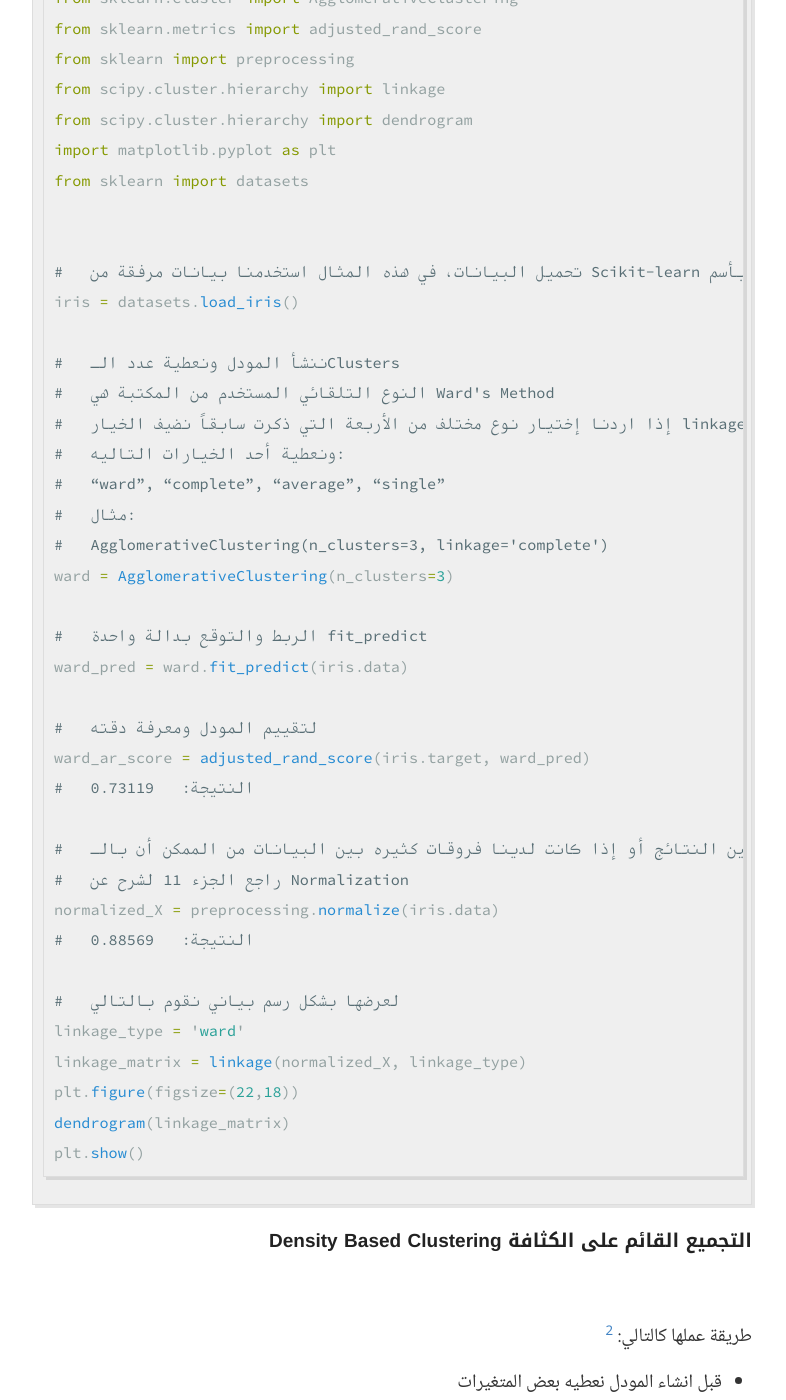
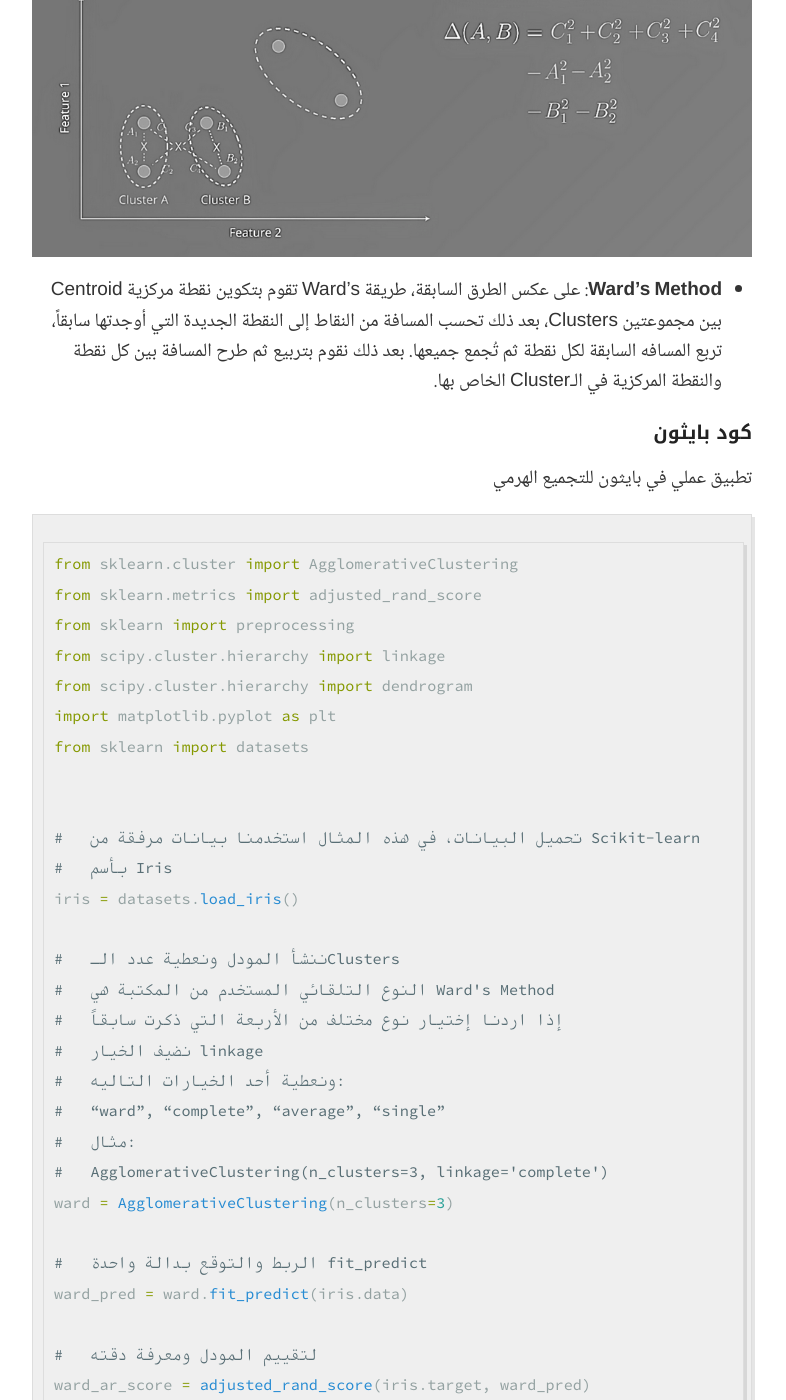
Before and after one commit to alioh/alioh.github.io, a Jekyll site: the page built from _posts/2019-4-13-DSND-Notes-12.md, in a window 1280 px wide and 1400 px high, scrolled down 1621 px. Shown: the whole window, without its empty margins (248-1034 px from the left). Built offline with Jekyll 4.4.1, drawn with Linux system fonts in a browser that asks for light colours; some of the changed text lies outside the part shown.

Commit message:
spelling

`````diff
--- a/_posts/2019-4-13-DSND-Notes-12.md
+++ b/_posts/2019-4-13-DSND-Notes-12.md
@@ -23,11 +23,15 @@ title: ملخص كورس علم البيانات - 12
 
 ##### أنواع التجميع الهرمي:
 توجد أربع أنواع لتحديد المسافات بين الـClusters في التجميع الهرمي: [^1]
-![](https://alioh.github.io/images/2019-2-13/typesofhierarchicalclustering.png)
+
+![](https://alioh.github.io/images/2019-4-13/typesofhierarchicalclustering.png)
+
 * **Single Link**: تحدد المسافه بين كل Cluster وأخرى عن طريق حساب **أقرب** نقطتين لبعضها البعض في كل Cluster.
 * **Complete Link**: تحدد المسافه بين كل Cluster وأخرى عن طريق حساب **أبعد** نقطتين لبعضها البعض في كل Cluster.
 * **Average Link**: تحدد المسافه بين كل Cluster وأخرى عن طريق حساب **متوسط المسافه بين كل النقاط** في كل Cluster.
-![](https://alioh.github.io/images/2019-2-13/wardsmethod.png)
+
+![](https://alioh.github.io/images/2019-4-13/wardsmethod.png)
+
 * **Ward's Method**: على عكس الطرق السابقة، طريقة Ward's تقوم بتكوين نقطة مركزية Centroid بين مجموعتين Clusters، بعد ذلك تحسب المسافة من النقاط إلى النقطة الجديدة التي أوجدتها سابقاً، تربع المسافه السابقة لكل نقطة ثم تُجمع جميعها. بعد ذلك نقوم بتربيع ثم طرح المسافة بين كل نقطة والنقطة المركزية في الـCluster الخاص بها.
 
 ##### كود بايثون
@@ -42,12 +46,14 @@ import matplotlib.pyplot as plt
 from sklearn import datasets
 
 
-#   تحميل البيانات، في هذه المثال استخدمنا بيانات مرفقة من Scikit-learn بأسم Iris
+#   تحميل البيانات، في هذه المثال استخدمنا بيانات مرفقة من Scikit-learn
+#   بأسم Iris
 iris = datasets.load_iris()
 
 #   ننشأ المودل ونعطية عدد الـClusters
 #   النوع التلقائي المستخدم من المكتبة هي Ward's Method
-#   إذا اردنا إختيار نوع مختلف من الأربعة التي ذكرت سابقاً نضيف الخيار linkage
+#   إذا اردنا إختيار نوع مختلف من الأربعة التي ذكرت سابقاً
+#   نضيف الخيار linkage
 #   ونعطية أحد الخيارات التاليه:
 #   “ward”, “complete”, “average”, “single”
 #   مثال:
@@ -61,7 +67,8 @@ ward_pred = ward.fit_predict(iris.data)
 ward_ar_score = adjusted_rand_score(iris.target, ward_pred)
 #   النتيجة:   0.73119
 
-#   لتحسين النتائج أو إذا كانت لدينا فروقات كثيره بين البيانات من الممكن أن بالـ Normalizing
+#   لتحسين النتائج أو إذا كانت لدينا فروقات كثيره بين البيانات من
+#   الممكن أن بالـ Normalizing
 #   راجع الجزء 11 لشرح عن Normalization
 normalized_X = preprocessing.normalize(iris.data)
 #   النتيجة:   0.88569
@@ -75,7 +82,7 @@ plt.show()
 ````
 
 ##### التجميع القائم على الكثافة Density Based Clustering
-![](https://alioh.github.io/images/2019-2-13/dbscan.gif)
+![](https://alioh.github.io/images/2019-4-13/dbscan.gif)
 طريقة عملها كالتالي: [^2]
 * قبل انشاء المودل نعطيه بعض المتغيرات
   * عدد النقاط في كل Cluster أو min_samples
`````
Also changed, not shown: other parts of _posts/2019-4-13-DSND-Notes-12.md (+4 -4 lines).
